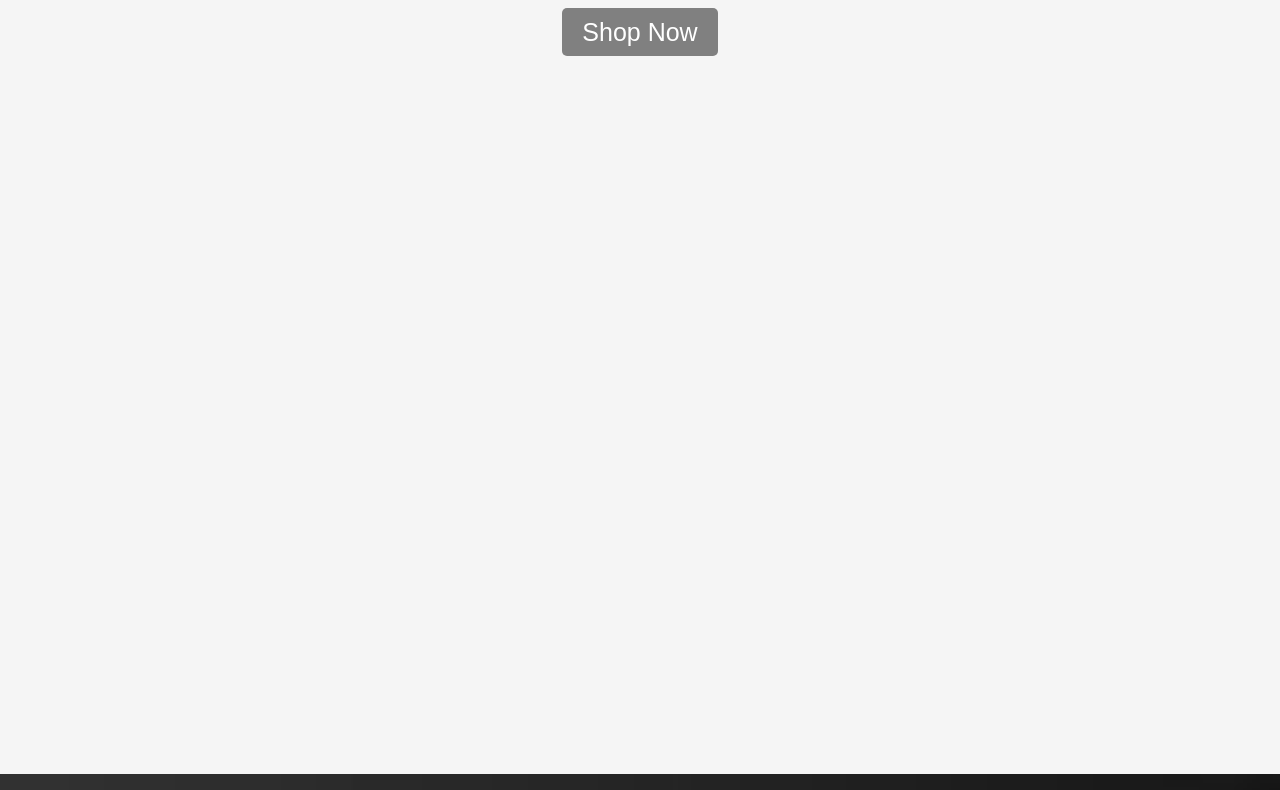
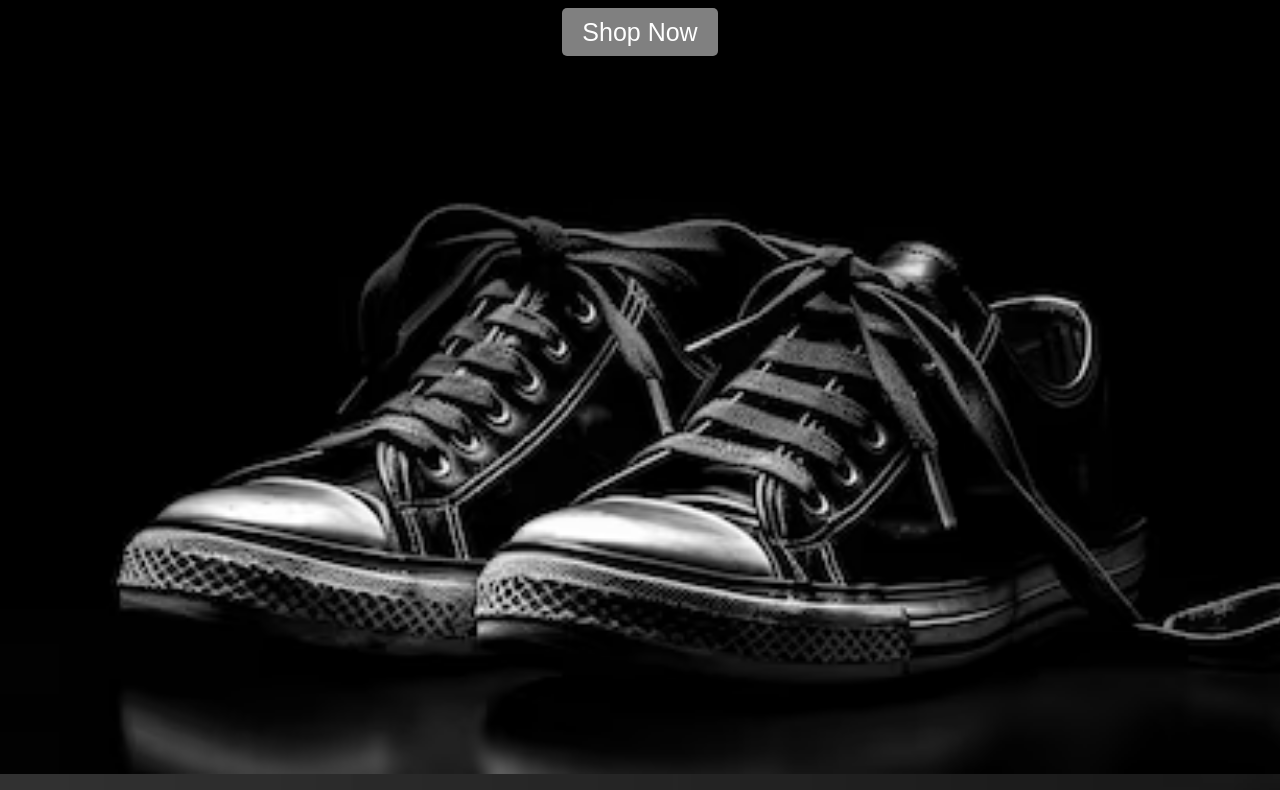
Before and after one commit to shivank-1011/saw-hackathon, a plain HTML site: page index.html in a window 1280 px wide. Shown: the part 384-1174 px from the top of the page. Drawn offline with Linux system fonts and the light colour scheme; files whose address does not match are found by name.

Commit message:
Update styles.css

```diff
--- a/styles.css
+++ b/styles.css
@@ -52,7 +52,7 @@ body {
 
 /* Hero Section */
 .hero {
-    background: url('/Git/nirmaan/pair-adidas-shoes-with-black-background_14117-28070.jpg.avif') no-repeat center center/cover;
+    background: url('./pair-adidas-shoes-with-black-background_14117-28070.jpg.avif') no-repeat center center/cover;
     color:white ;
     text-align: center;
     padding: 100px 20px;
```
